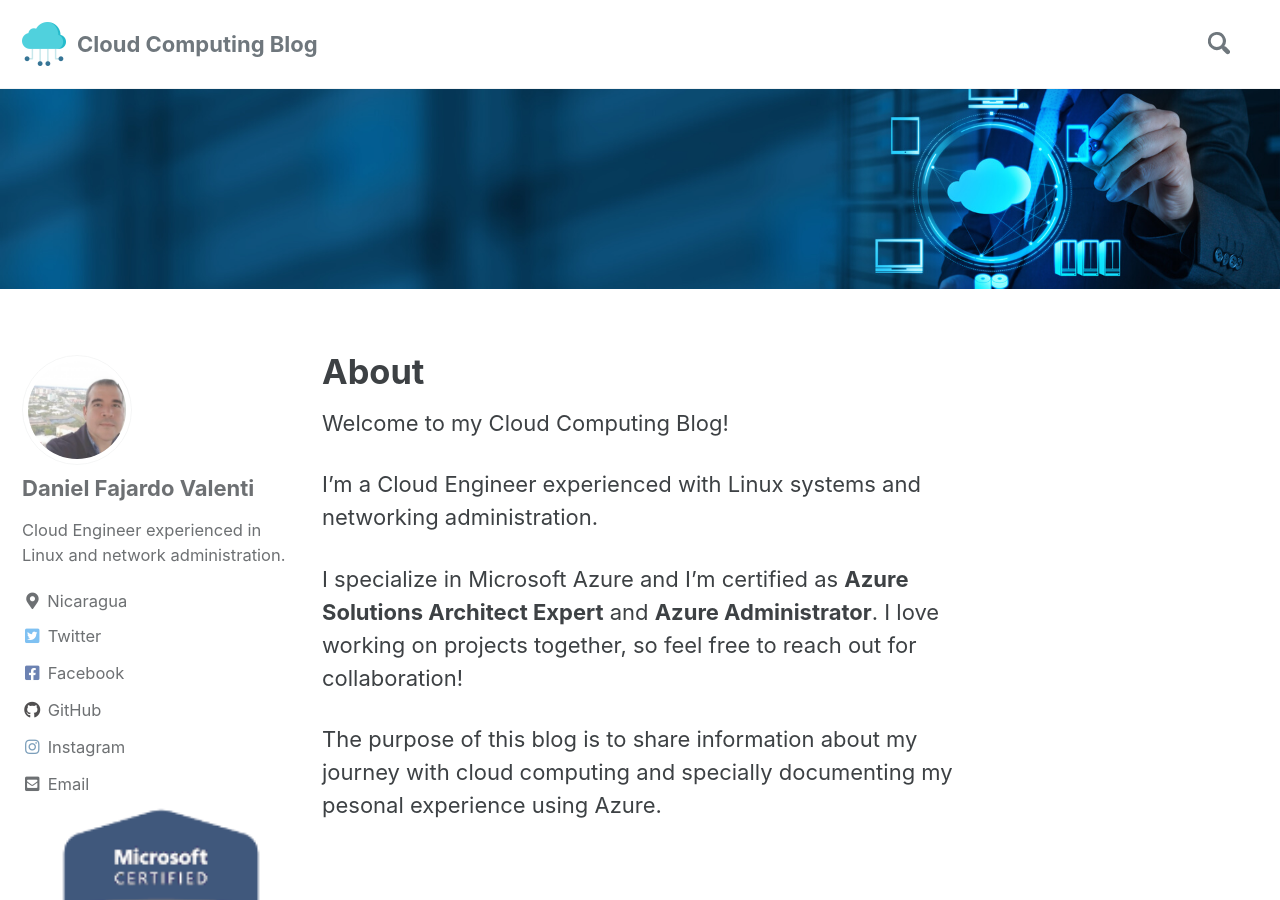
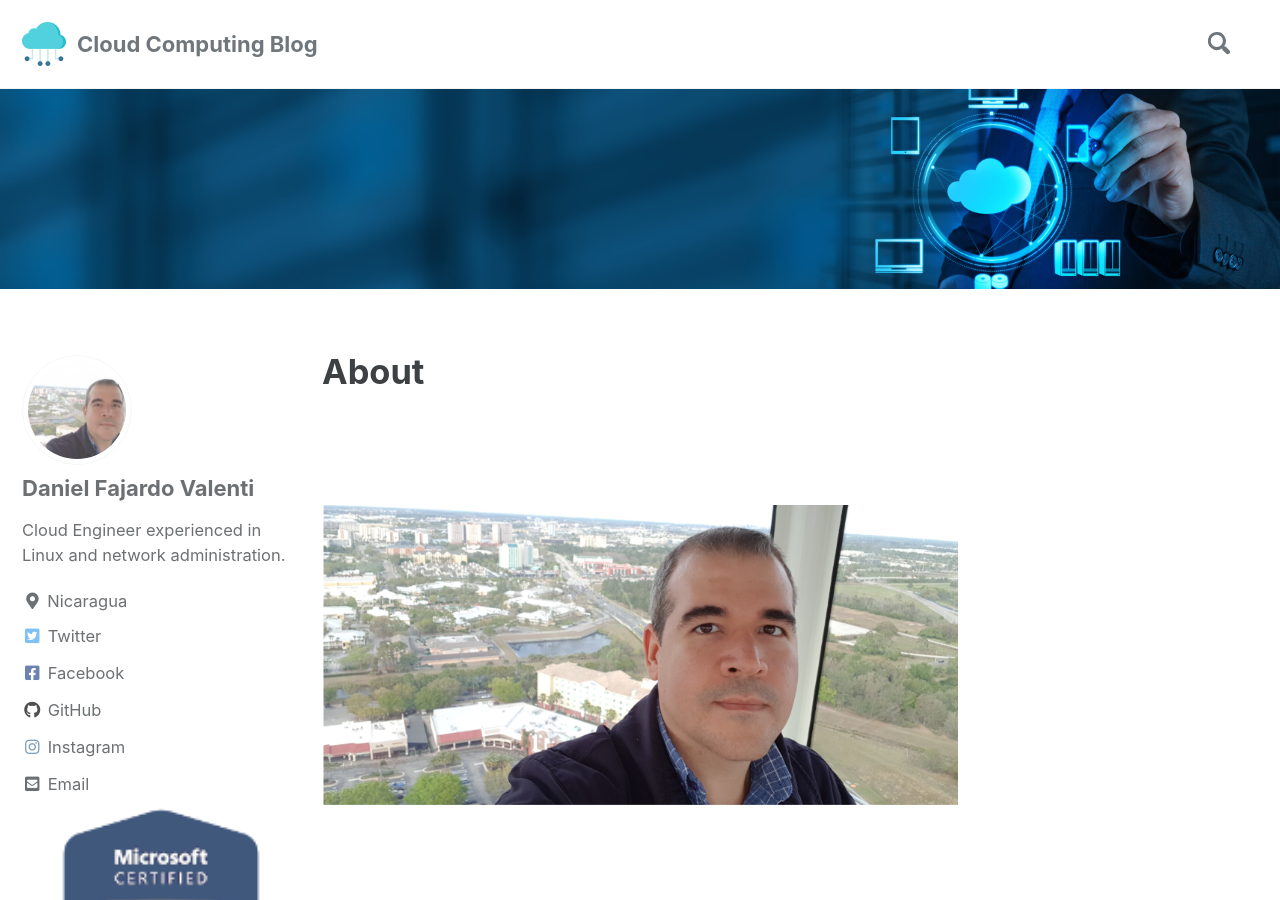
Before and after one commit to daniel-fv/daniel-fv.github.io, a Jekyll site: the page built from _pages/about.md, in a window 1280 px wide and 900 px high. Built offline with Jekyll 4.4.1, drawn with Linux system fonts in a browser that asks for light colours; cached includes are drawn as plain includes.

Commit message:
Put picture on top

```diff
--- a/_pages/about.md
+++ b/_pages/about.md
@@ -6,6 +6,9 @@ header:
     image: "/images/cloud-computing-banner-hand.jpg"
 author_profile: true
 ---
+
+![Daniel Fajardo Valenti picture](/images/daniel-fajardo-valenti_med.png)
+
 Welcome to my Cloud Computing Blog!
 
 I'm a Cloud Engineer experienced with Linux systems and networking administration.
@@ -13,5 +16,3 @@ I'm a Cloud Engineer experienced with Linux systems and networking administratio
 I specialize in Microsoft Azure and I'm certified as **Azure Solutions Architect Expert** and **Azure Administrator**. I love working on projects together, so feel free to reach out for collaboration!
 
 The purpose of this blog is to share information about my journey with cloud computing and specially documenting my pesonal experience using Azure.
-
-![Daniel Fajardo Valenti picture](/images/daniel-fajardo-valenti_med.png)
```
